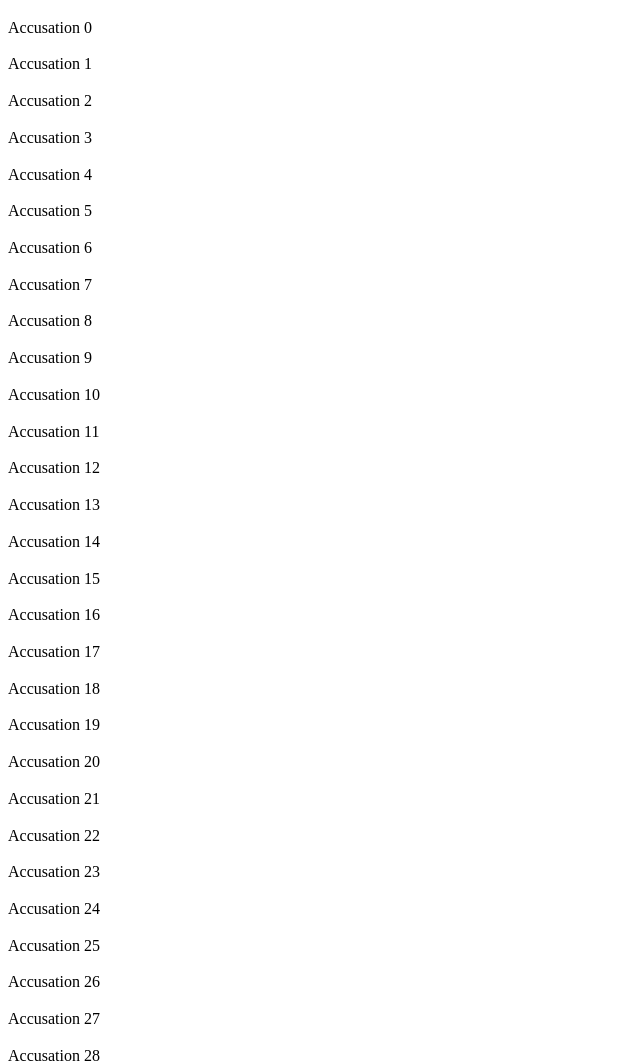
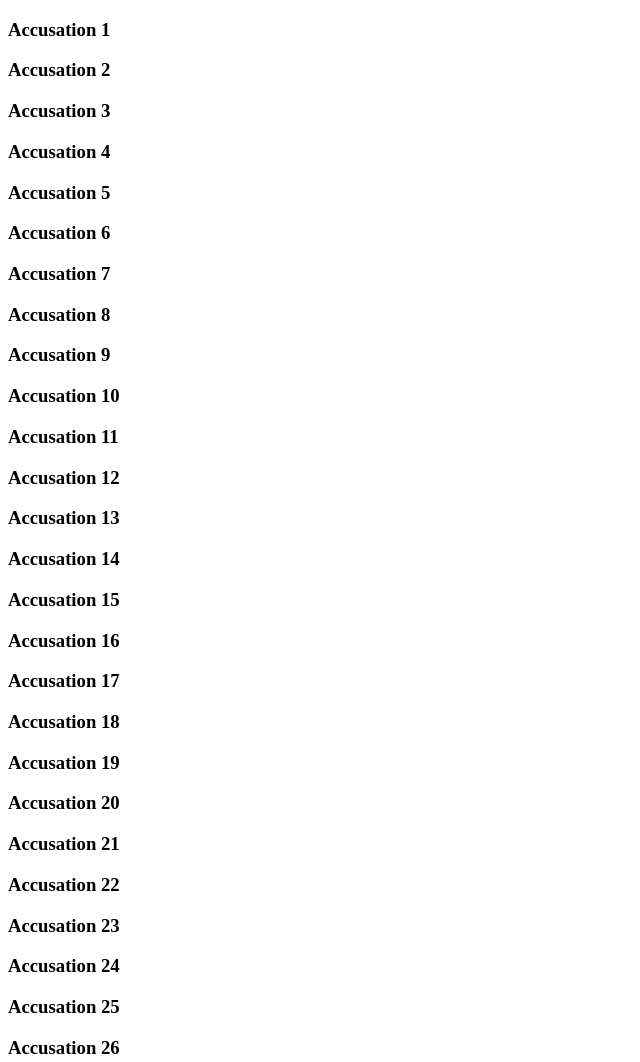
Before and after one commit to Jaymoo87/ContextClues, a plain HTML site: page index.html in a window 1280 px wide. Shown: the top 1062 px of the page, without its empty margins (0-640 px from the left). Drawn offline with nearby package versions, Linux system fonts and the light colour scheme.

Commit message:
got click to work correctly, final

```diff
--- a/app.js
+++ b/app.js
@@ -1,4 +1,4 @@
-//$(document).ready(function () {
+$(document).ready(function () {
   var friend = ["Jen", "Jamie", "Sequoya", "Logan", "Emily"];
 
   var weapon = [
@@ -35,17 +35,36 @@ var murderSite = [
     "Secret Garden",
     "good Barbershop",
   ];
-for (var i = 0; i < 100; i++) {
+  $("body").append("<div></div>");
+  for (var i = 1; i < 101; i++) {
     //var div = $("h3").append("<div>some text</div>");
-  var h3 = $("body").append("<h3>", "Accusation " + [i], "</h3>");
-  h3.click(randomSelector[i]);
+    var h3 = $("<h3>Accusation " + i + "</h3>");
+    $("div").append(h3);
+    //click event for the accusations
+    $(h3).click(randomSelector(i));
   }
-
-function randomSelector() {
-  var friendSelect = [Math.floor(Math.random()).friend.length];
-  var weaponSelect = [Math.floor(Math.random()).weapon.length];
-  var murderSiteSelect = [Math.floor(Math.random()).murderSite.length];
+  //parent function
+  function randomSelector(i) {
+    //random select array objects   (friend, weapon, murderSite are initially defined/ global scope )
+    var friendSelect = friend[Math.floor(Math.random() * friend.length)];
+    var weaponSelect = weapon[Math.floor(Math.random() * weapon.length)];
+    var murderSiteSelect =
+      murderSite[Math.floor(Math.random() * murderSite.length)];
+    //child function (has access to the variables within the parent)
+    function whoDoneIt() {
+      //alert message with random array selections. (friendSelect, weaponSelect, murderSiteSelect are all defined in the parent function)
+      alert(
+        "I accuse " +
+          friendSelect +
+          " with " +
+          weaponSelect +
+          " in the " +
+          murderSiteSelect
+      );
     }
-//});
+    // returns the defined function within the parent function
+    return whoDoneIt;
+  }
+});
 
 //[Math.floor(Math.random())];
--- a/index.html
+++ b/index.html
@@ -5,6 +5,8 @@
     <meta http-equiv="X-UA-Compatible" content="IE=edge">
     <meta name="viewport" content="width=device-width, initial-scale=1.0">
 
+    <script src="https://code.jquery.com/jquery-3.6.1.js" integrity="sha256-3zlB5s2uwoUzrXK3BT7AX3FyvojsraNFxCc2vC/7pNI=" crossorigin="anonymous"></script>
+    <script src= "app.js"></script>
     <link rel="stylesheet" href="styles.css">
     <title>Document</title>
 </head>
@@ -13,7 +15,5 @@
 
 
 
-    <script src="https://code.jquery.com/jquery-3.6.1.js" integrity="sha256-3zlB5s2uwoUzrXK3BT7AX3FyvojsraNFxCc2vC/7pNI=" crossorigin="anonymous"></script>
-    <script src= "app.js"></script>
 </body>
 </html>
```
Lines whose indentation alone changed are shown as unchanged.
